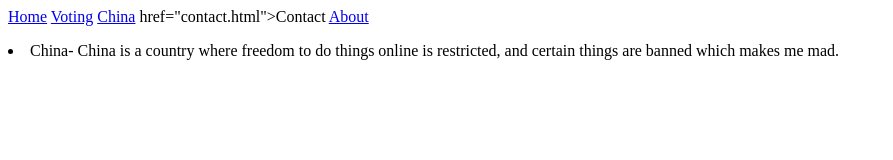
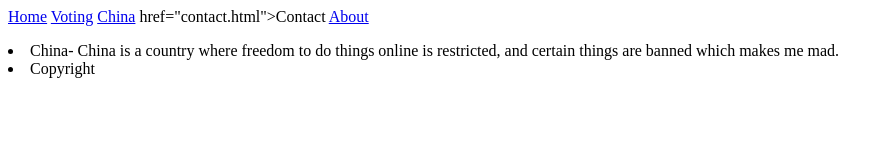
Before and after one commit to SPadillaAcosta/China, a plain HTML site: page index.html in a window 1280 px wide. Shown: the whole page, without its empty margins (0-893 px from the left). Drawn offline with Linux system fonts and the light colour scheme.

Commit message:
Update index.html

```diff
--- a/index.html
+++ b/index.html
@@ -11,6 +11,9 @@
     <li>
       China- China is a country where freedom to do things online is restricted, and certain things are banned which makes me mad.
     </li>
+    <li>
+      Copyright
+    </li>
   </p>
   </div>
 </body>
```
